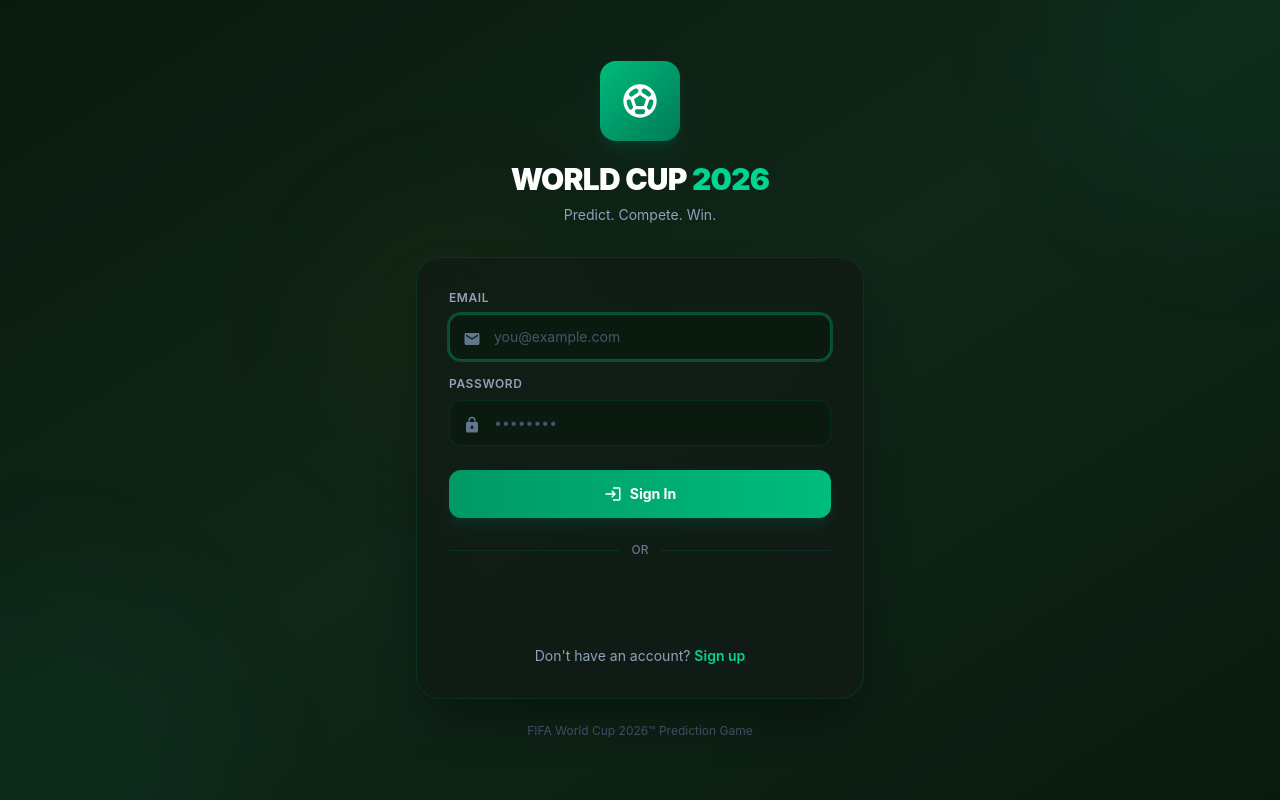
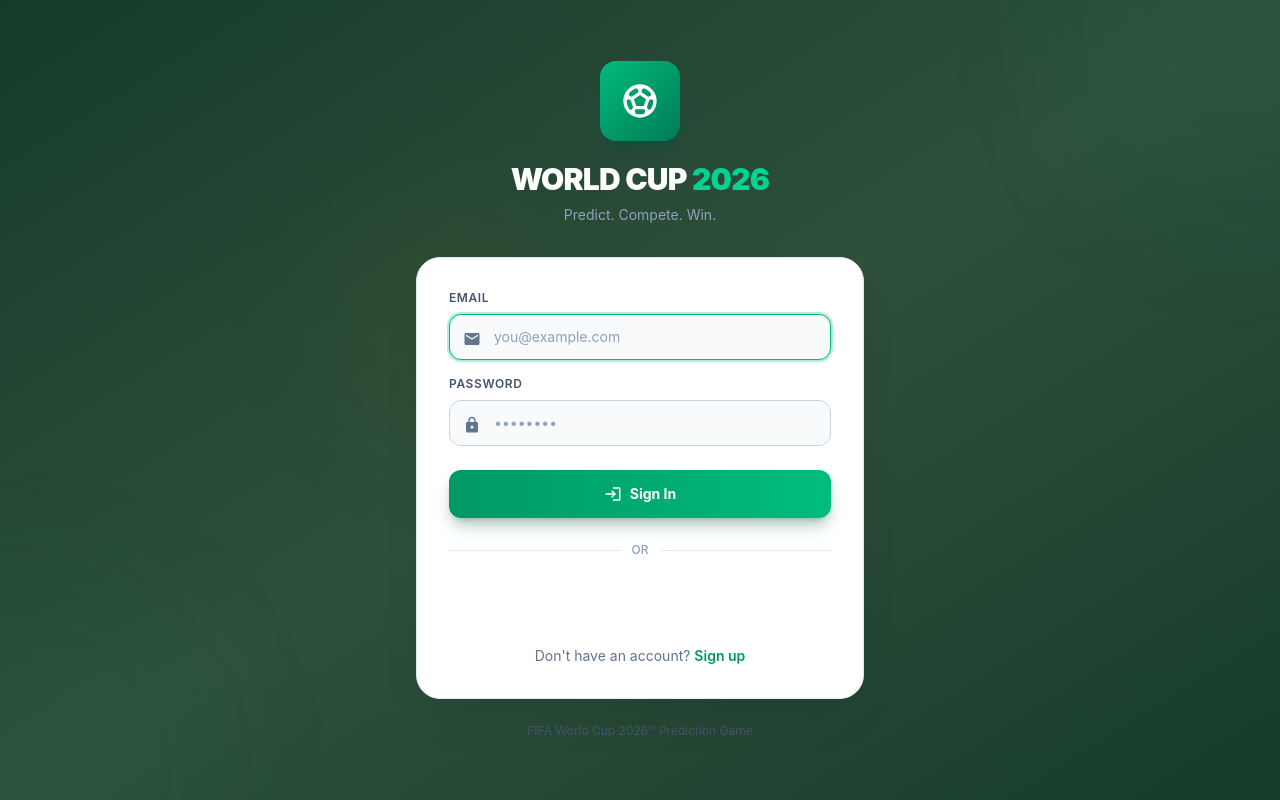
Before and after one commit to zakumie/fifaworldcup, a React (Vite) app in the folder WEB/: page /login in a window 1280 px wide. Built offline with nearby package versions, Linux system fonts and the light colour scheme.

Commit message:
feat: update login and register pages with new styles and favicon

```diff
--- a/WEB/index.html
+++ b/WEB/index.html
@@ -2,7 +2,7 @@
 <html lang="en">
   <head>
     <meta charset="UTF-8" />
-    <link rel="icon" type="image/svg+xml" href="/vite.svg" />
+    <link rel="icon" type="image/x-icon" href="/favicon.ico" />
     <meta name="viewport" content="width=device-width, initial-scale=1.0" />
     <title>World Cup 2026 Prediction</title>
   </head>
--- a/WEB/src/features/auth/LoginPage.tsx
+++ b/WEB/src/features/auth/LoginPage.tsx
@@ -57,7 +57,7 @@ export function LoginPage() {
   };
 
   return (
-    <div className="min-h-screen flex items-center justify-center bg-gradient-to-br from-[#0a1a0f] via-[#0f2618] to-[#0a1a0f] relative overflow-hidden">
+    <div className="min-h-screen flex items-center justify-center bg-gradient-to-br from-[#173b2a] via-[#2e503b] to-[#173b2a] relative overflow-hidden">
       {/* Background decoration */}
       <div className="absolute inset-0 overflow-hidden pointer-events-none">
         <div className="absolute -top-40 -right-40 w-96 h-96 rounded-full bg-emerald-500/5 blur-3xl" />
@@ -78,9 +78,9 @@ export function LoginPage() {
         </div>
 
         {/* Card */}
-        <div className="bg-[#111b14]/80 backdrop-blur-xl border border-emerald-800/30 rounded-3xl p-8 shadow-2xl shadow-black/40">
+        <div className="bg-white backdrop-blur-xl border border-slate-200 rounded-3xl p-8 shadow-2xl shadow-black/8">
           {error && (
-            <Alert severity="error" sx={{ mb: 3, borderRadius: 2, bgcolor: 'rgba(220,38,38,0.1)', color: '#fca5a5', '& .MuiAlert-icon': { color: '#f87171' } }}>
+            <Alert severity="error" sx={{ mb: 3, borderRadius: 2 }}>
               {error}
             </Alert>
           )}
@@ -88,7 +88,7 @@ export function LoginPage() {
           <form onSubmit={handleSubmit(onSubmit)} noValidate>
             {/* Email field */}
             <div className="mb-4">
-              <label className="block text-xs font-semibold text-slate-400 uppercase tracking-wider mb-2">
+              <label className="block text-xs font-semibold text-slate-600 uppercase tracking-wider mb-2">
                 Email
               </label>
               <div className="relative">
@@ -100,10 +100,10 @@ export function LoginPage() {
                   type="email"
                   autoFocus
                   placeholder="you@example.com"
-                  className={`w-full pl-11 pr-4 py-3 rounded-xl bg-[#0a1a0f] border text-white placeholder-slate-600 text-sm focus:outline-none focus:ring-2 transition-all ${
+                  className={`w-full pl-11 pr-4 py-3 rounded-xl bg-slate-50 border text-slate-900 placeholder-slate-400 text-sm focus:outline-none focus:ring-2 transition-all ${
                     errors.email
                       ? 'border-red-500/50 focus:ring-red-500/30'
-                      : 'border-emerald-800/30 focus:ring-emerald-500/30 focus:border-emerald-600/50'
+                      : 'border-slate-300 focus:ring-emerald-500/30 focus:border-emerald-500'
                   }`}
                 />
               </div>
@@ -114,7 +114,7 @@ export function LoginPage() {
 
             {/* Password field */}
             <div className="mb-6">
-              <label className="block text-xs font-semibold text-slate-400 uppercase tracking-wider mb-2">
+              <label className="block text-xs font-semibold text-slate-600 uppercase tracking-wider mb-2">
                 Password
               </label>
               <div className="relative">
@@ -125,10 +125,10 @@ export function LoginPage() {
                   {...register('password')}
                   type="password"
                   placeholder="••••••••"
-                  className={`w-full pl-11 pr-4 py-3 rounded-xl bg-[#0a1a0f] border text-white placeholder-slate-600 text-sm focus:outline-none focus:ring-2 transition-all ${
+                  className={`w-full pl-11 pr-4 py-3 rounded-xl bg-slate-50 border text-slate-900 placeholder-slate-400 text-sm focus:outline-none focus:ring-2 transition-all ${
                     errors.password
                       ? 'border-red-500/50 focus:ring-red-500/30'
-                      : 'border-emerald-800/30 focus:ring-emerald-500/30 focus:border-emerald-600/50'
+                      : 'border-slate-300 focus:ring-emerald-500/30 focus:border-emerald-500'
                   }`}
                 />
               </div>
@@ -156,9 +156,9 @@ export function LoginPage() {
 
           {/* Divider */}
           <div className="flex items-center gap-3 my-6">
-            <div className="flex-1 h-px bg-emerald-800/30" />
-            <span className="text-xs font-medium text-slate-500 uppercase">or</span>
-            <div className="flex-1 h-px bg-emerald-800/30" />
+            <div className="flex-1 h-px bg-slate-200" />
+            <span className="text-xs font-medium text-slate-400 uppercase">or</span>
+            <div className="flex-1 h-px bg-slate-200" />
           </div>
 
           {/* Google login */}
@@ -169,15 +169,15 @@ export function LoginPage() {
               size="large"
               width="100%"
               text="signin_with"
-              theme="filled_black"
+              theme="outline"
               shape="pill"
             />
           </Box>
 
           {/* Register link */}
-          <p className="text-center text-sm text-slate-400 mt-6">
+          <p className="text-center text-sm text-slate-500 mt-6">
             Don't have an account?{' '}
-            <RouterLink to="/register" className="text-emerald-400 font-semibold hover:text-emerald-300 transition-colors">
+            <RouterLink to="/register" className="text-emerald-600 font-semibold hover:text-emerald-500 transition-colors">
               Sign up
             </RouterLink>
           </p>
--- a/WEB/src/features/auth/RegisterPage.tsx
+++ b/WEB/src/features/auth/RegisterPage.tsx
@@ -54,14 +54,14 @@ export function RegisterPage() {
   };
 
   const inputClass = (hasError: boolean) =>
-    `w-full pl-11 pr-4 py-3 rounded-xl bg-[#0a1a0f] border text-white placeholder-slate-600 text-sm focus:outline-none focus:ring-2 transition-all ${
+    `w-full pl-11 pr-4 py-3 rounded-xl bg-slate-50 border text-slate-900 placeholder-slate-400 text-sm focus:outline-none focus:ring-2 transition-all ${
       hasError
         ? 'border-red-500/50 focus:ring-red-500/30'
-        : 'border-emerald-800/30 focus:ring-emerald-500/30 focus:border-emerald-600/50'
+        : 'border-slate-300 focus:ring-emerald-500/30 focus:border-emerald-500'
     }`;
 
   return (
-    <div className="min-h-screen flex items-center justify-center bg-gradient-to-br from-[#0a1a0f] via-[#0f2618] to-[#0a1a0f] relative overflow-hidden">
+    <div className="min-h-screen flex items-center justify-center bg-gradient-to-br from-[#173b2a] via-[#2e503b] to-[#173b2a] relative overflow-hidden">
       {/* Background decoration */}
       <div className="absolute inset-0 overflow-hidden pointer-events-none">
         <div className="absolute -top-40 -right-40 w-96 h-96 rounded-full bg-emerald-500/5 blur-3xl" />
@@ -82,9 +82,9 @@ export function RegisterPage() {
         </div>
 
         {/* Card */}
-        <div className="bg-[#111b14]/80 backdrop-blur-xl border border-emerald-800/30 rounded-3xl p-8 shadow-2xl shadow-black/40">
+        <div className="bg-white backdrop-blur-xl border border-slate-200 rounded-3xl p-8 shadow-2xl shadow-black/8">
           {error && (
-            <Alert severity="error" sx={{ mb: 3, borderRadius: 2, bgcolor: 'rgba(220,38,38,0.1)', color: '#fca5a5', '& .MuiAlert-icon': { color: '#f87171' } }}>
+            <Alert severity="error" sx={{ mb: 3, borderRadius: 2 }}>
               {error}
             </Alert>
           )}
@@ -92,7 +92,7 @@ export function RegisterPage() {
           <form onSubmit={handleSubmit(onSubmit)} noValidate>
             {/* Display Name */}
             <div className="mb-4">
-              <label className="block text-xs font-semibold text-slate-400 uppercase tracking-wider mb-2">
+              <label className="block text-xs font-semibold text-slate-600 uppercase tracking-wider mb-2">
                 Display Name
               </label>
               <div className="relative">
@@ -114,7 +114,7 @@ export function RegisterPage() {
 
             {/* Email */}
             <div className="mb-4">
-              <label className="block text-xs font-semibold text-slate-400 uppercase tracking-wider mb-2">
+              <label className="block text-xs font-semibold text-slate-600 uppercase tracking-wider mb-2">
                 Email
               </label>
               <div className="relative">
@@ -135,7 +135,7 @@ export function RegisterPage() {
 
             {/* Password */}
             <div className="mb-4">
-              <label className="block text-xs font-semibold text-slate-400 uppercase tracking-wider mb-2">
+              <label className="block text-xs font-semibold text-slate-600 uppercase tracking-wider mb-2">
                 Password
               </label>
               <div className="relative">
@@ -156,7 +156,7 @@ export function RegisterPage() {
 
             {/* Confirm Password */}
             <div className="mb-6">
-              <label className="block text-xs font-semibold text-slate-400 uppercase tracking-wider mb-2">
+              <label className="block text-xs font-semibold text-slate-600 uppercase tracking-wider mb-2">
                 Confirm Password
               </label>
               <div className="relative">
@@ -193,9 +193,9 @@ export function RegisterPage() {
           </form>
 
           {/* Login link */}
-          <p className="text-center text-sm text-slate-400 mt-6">
+          <p className="text-center text-sm text-slate-500 mt-6">
             Already have an account?{' '}
-            <RouterLink to="/login" className="text-emerald-400 font-semibold hover:text-emerald-300 transition-colors">
+            <RouterLink to="/login" className="text-emerald-600 font-semibold hover:text-emerald-500 transition-colors">
               Sign in
             </RouterLink>
           </p>
```
Also changed, not shown: 2 other files (tests, documents, lock files or other folders).
